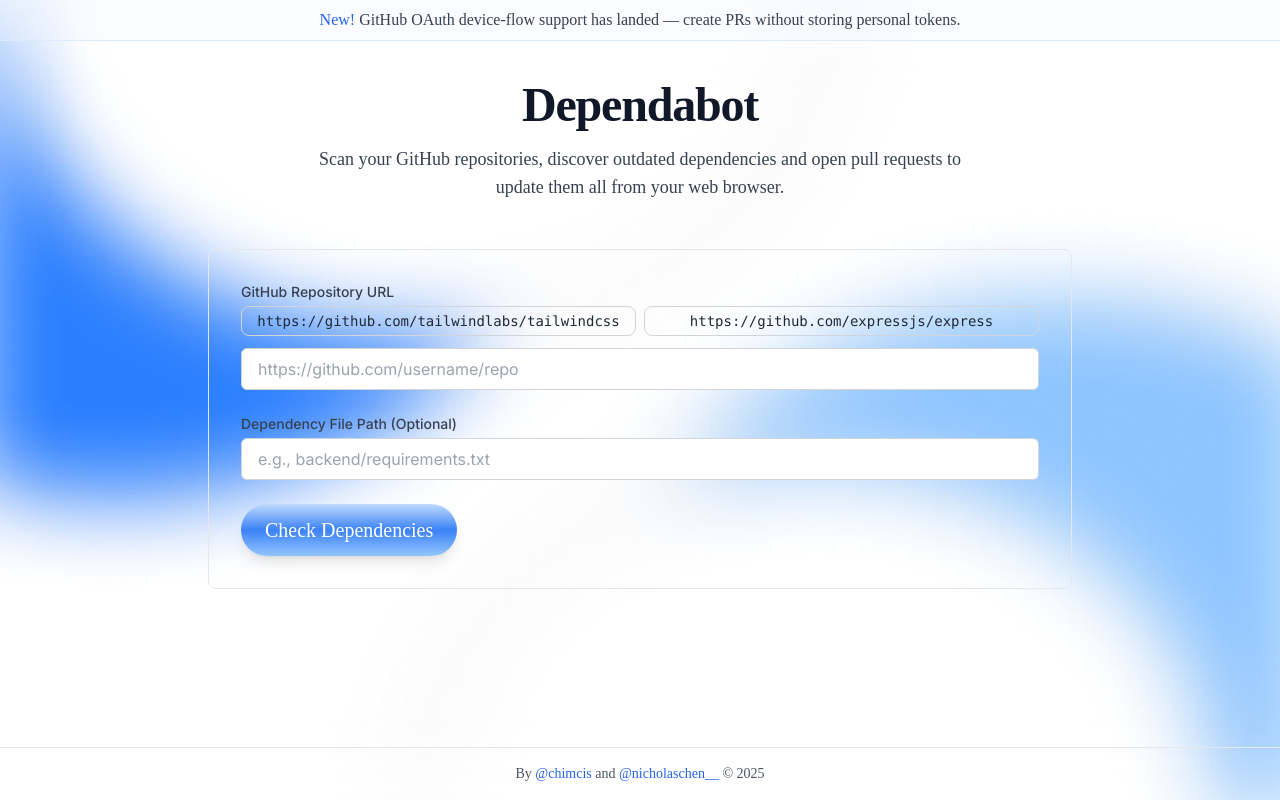
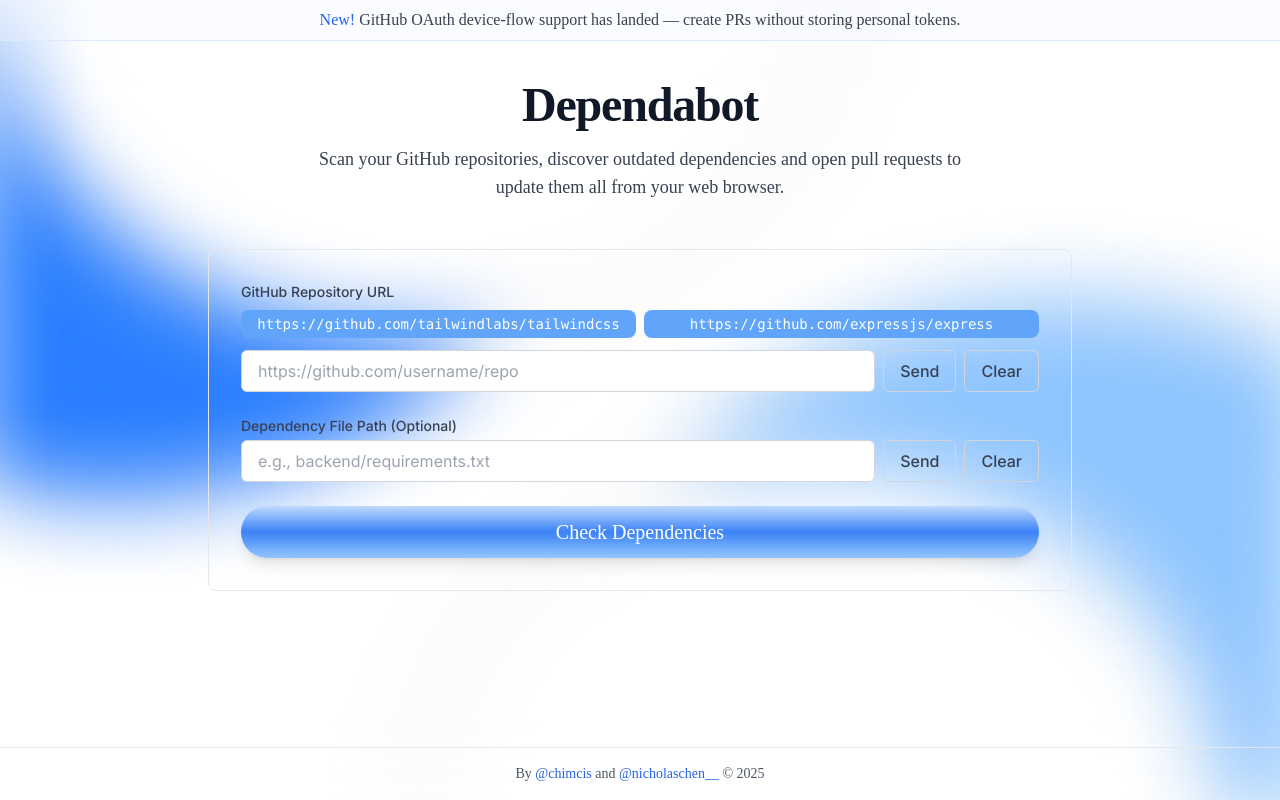
Before and after one commit to qimcis/dependabot, a Flask app: page / in a window 1280 px wide. Run offline with Flask 2, Linux system fonts and the light colour scheme; some libraries are stand-ins or nearby versions; some web fonts are replaced.

Commit message:
updated ui

```diff
--- a/src/web/templates/index.html
+++ b/src/web/templates/index.html
@@ -68,28 +68,53 @@
             <form id="checkForm" class="space-y-6">
                 <div>
                     <label for="repoUrl" class="block text-sm font-medium text-gray-700 mb-1">GitHub Repository URL</label>
-                    <div class="flex flex-wrap gap-2 mb-3">
-                        <button type="button" class="flex-1 min-w-[180px] sm:min-w-[240px] bg-transparent border border-gray-300 text-gray-800 px-3 py-1 rounded-lg font-mono text-sm hover:bg-gray-100"
+                    <div class="flex flex-wrap gap-2 mb-3 mt-2">
+                        <button type="button" class="flex-1 min-w-[180px] sm:min-w-[240px] bg-blue-400 text-white px-3 py-1 rounded-lg font-mono text-sm hover:bg-blue-500 active:bg-blue-700 transition-colors border-0"
                             onclick="document.getElementById('repoUrl').value='https://github.com/tailwindlabs/tailwindcss'">
                             https://github.com/tailwindlabs/tailwindcss
                         </button>
-                        <button type="button" class="flex-1 min-w-[180px] sm:min-w-[240px] bg-transparent border border-gray-300 text-gray-800 px-3 py-1 rounded-lg font-mono text-sm hover:bg-gray-100"
+                        <button type="button" class="flex-1 min-w-[180px] sm:min-w-[240px] bg-blue-400 text-white px-3 py-1 rounded-lg font-mono text-sm hover:bg-blue-500 active:bg-blue-700 transition-colors border-0"
                             onclick="document.getElementById('repoUrl').value='https://github.com/expressjs/express'">
                             https://github.com/expressjs/express
                         </button>
                     </div>
-                    <input type="url" id="repoUrl" name="repoUrl" required
-                        class="w-full px-3 py-2 sm:px-4 sm:py-2 border border-gray-300 rounded-md focus:ring-2 focus:ring-blue-500 focus:border-blue-500"
-                        placeholder="https://github.com/username/repo">
+                    <div class="flex flex-row gap-2 items-center w-full">
+                        <input type="url" id="repoUrl" name="repoUrl" required
+                            class="flex-1 w-full px-3 py-2 sm:px-4 sm:py-2 border border-gray-300 rounded-md focus:ring-2 focus:ring-blue-500 focus:border-blue-500"
+                            placeholder="https://github.com/username/repo">
+                        <button type="button"
+                            class="bg-transparent border border-gray-300 text-gray-700 rounded-md px-4 py-2 font-medium hover:bg-gray-100"
+                            onclick="document.getElementById('repoUrl').form.requestSubmit();">
+                            Send
+                        </button>
+                        <button type="button"
+                            class="bg-transparent border border-gray-300 text-gray-700 rounded-md px-4 py-2 font-medium hover:bg-gray-100"
+                            onclick="document.getElementById('repoUrl').value='';">
+                            Clear
+                        </button>
+                    </div>
+
                 </div>
                 <div>
                     <label for="dependencyPath" class="block text-sm font-medium text-gray-700 mb-1">Dependency File Path (Optional)</label>
-                    <input type="text" id="dependencyPath" name="dependencyPath"
-                        class="w-full px-3 py-2 sm:px-4 sm:py-2 border border-gray-300 rounded-md focus:ring-2 focus:ring-blue-500 focus:border-blue-500"
-                        placeholder="e.g., backend/requirements.txt">
+                    <div class="flex flex-row gap-2 items-center w-full">
+                        <input type="text" id="dependencyPath" name="dependencyPath"
+                            class="flex-1 w-full px-3 py-2 sm:px-4 sm:py-2 border border-gray-300 rounded-md focus:ring-2 focus:ring-blue-500 focus:border-blue-500"
+                            placeholder="e.g., backend/requirements.txt">
+                        <button type="button"
+                            class="bg-transparent border border-gray-300 text-gray-700 rounded-md px-4 py-2 font-medium hover:bg-gray-100"
+                            onclick="document.getElementById('dependencyPath').form.requestSubmit();">
+                            Send
+                        </button>
+                        <button type="button"
+                            class="bg-transparent border border-gray-300 text-gray-700 rounded-md px-4 py-2 font-medium hover:bg-gray-100"
+                            onclick="document.getElementById('dependencyPath').value='';">
+                            Clear
+                        </button>
+                    </div>
                 </div>
                 <button type="submit"
-                    class="w-full sm:w-auto px-6 py-3 rounded-full font-instrument-serif text-xl text-white bg-gradient-to-b from-blue-200 via-blue-500 to-blue-300 shadow-lg hover:shadow-xl hover:scale-105 active:scale-95 transform transition-all duration-150 focus:outline-none focus:ring-2 focus:ring-blue-300 focus:ring-opacity-75">
+                    class="w-full px-6 py-3 rounded-full font-instrument-serif text-xl text-white bg-gradient-to-b from-blue-200 via-blue-500 to-blue-300 shadow-lg hover:shadow-xl hover:scale-105 active:scale-95 transform transition-all duration-150 focus:outline-none focus:ring-2 focus:ring-blue-300 focus:ring-opacity-75 mt-4">
                     Check Dependencies
                 </button>
             </form>
```
